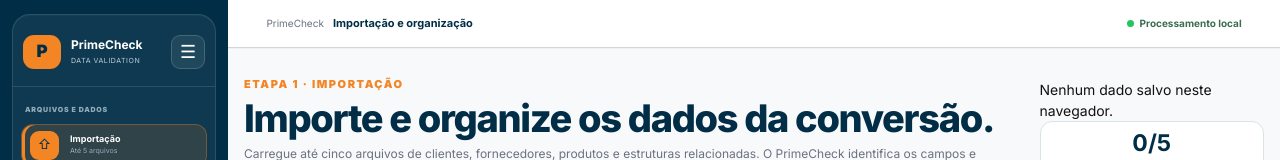
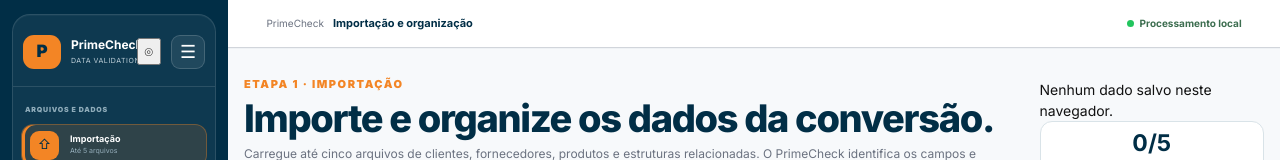
Before and after one commit to marcoantunes171989/PrimeCheck, a React (Vite) app: page / in a window 1280 px wide. Shown: the top 160 px of the page. Built offline with nearby package versions, Linux system fonts and the light colour scheme.

Commit message:
ux: adicionar opção para fixar o menu expandido

```diff
--- a/src/components/Sidebar.tsx
+++ b/src/components/Sidebar.tsx
@@ -5,6 +5,8 @@ type Props = {
   active: string
   collapsed: boolean
   onToggle: () => void
+  pinned: boolean
+  onTogglePin: () => void
   onChange: (module: string) => void
   enabledWorkspaceModules: string[]
   hasWorkspaceData: boolean
@@ -25,6 +27,8 @@ export default function Sidebar({
   active,
   collapsed,
   onToggle,
+  pinned,
+  onTogglePin,
   onChange,
   enabledWorkspaceModules,
   hasWorkspaceData,
@@ -60,6 +64,18 @@ export default function Sidebar({
               <strong>PrimeCheck</strong>
               <span>Data Validation</span>
             </div>
+          )}
+          {!collapsed && (
+            <button
+              type="button"
+              className={'sidebar-pin ' + (pinned ? 'active' : '')}
+              onClick={onTogglePin}
+              aria-pressed={pinned}
+              aria-label={pinned ? 'Desafixar menu' : 'Fixar menu expandido'}
+              title={pinned ? 'Desafixar menu' : 'Fixar menu expandido'}
+            >
+              ⌾
+            </button>
           )}
           <button
             type="button"
```
